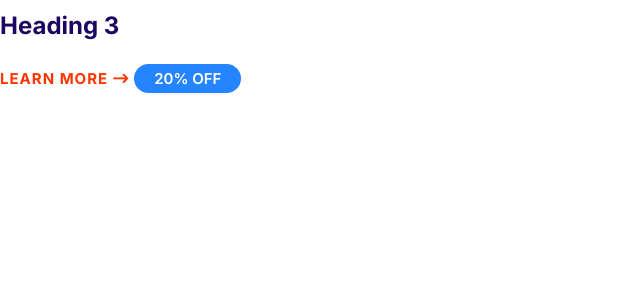
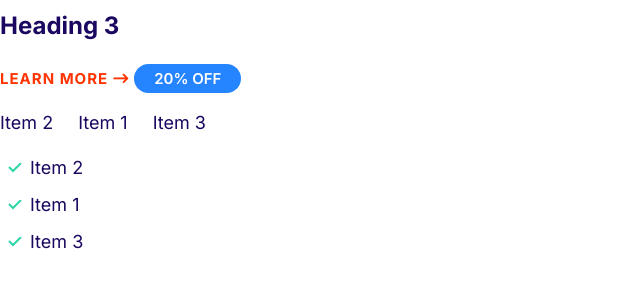
Before and after one commit to ehsan-abdi/Moshify, a plain HTML site: page index.html in a window 1280 px wide. Shown: the part 283-570 px from the top of the page, without its empty margins (0-640 px from the left). Drawn offline with Linux system fonts and the light colour scheme.

Commit message:
Build the list component.

```diff
--- a/css/styles.css
+++ b/css/styles.css
@@ -124,3 +124,32 @@ a {
     font-size: 1.2rem;
   }
 }
+
+/* Lists */
+
+.list {
+  list-style: none;
+  padding-left: 0;
+  color: var(--color-headings);
+}
+
+.list--inline .list__item {
+  display: inline-block; /* enables to add margin???? */
+  margin-right: 2rem;
+}
+
+.list--tick {
+  list-style-image: url(../images/tick.svg);
+  padding-left: 3rem;
+}
+
+.list--tick .list__item {
+  padding-left: 0.5rem;
+  margin-bottom: 1rem;
+}
+
+@media screen and (min-width: 1024px) {
+  .list--tick .list__item {
+    padding-left: 0;
+  }
+}
--- a/index.html
+++ b/index.html
@@ -18,5 +18,15 @@
     <h3>Heading 3</h3>
     <a href="#" class="link-arrow">Learn More</a>
     <span class="badge badge--primary">20% OFF</span>
+    <ul class="list list--inline">
+        <li class="list__item">Item 2</li>
+        <li class="list__item">Item 1</li>
+        <li class="list__item">Item 3</li>
+    </ul>
+    <ul class="list list--tick">
+        <li class="list__item">Item 2</li>
+        <li class="list__item">Item 1</li>
+        <li class="list__item">Item 3</li>
+    </ul>
 </body>
 </html>
```
Also changed, not shown: components/lists.html (added, +10 -0 lines), course.html (+34 -5 lines), images/tick.svg (added).
